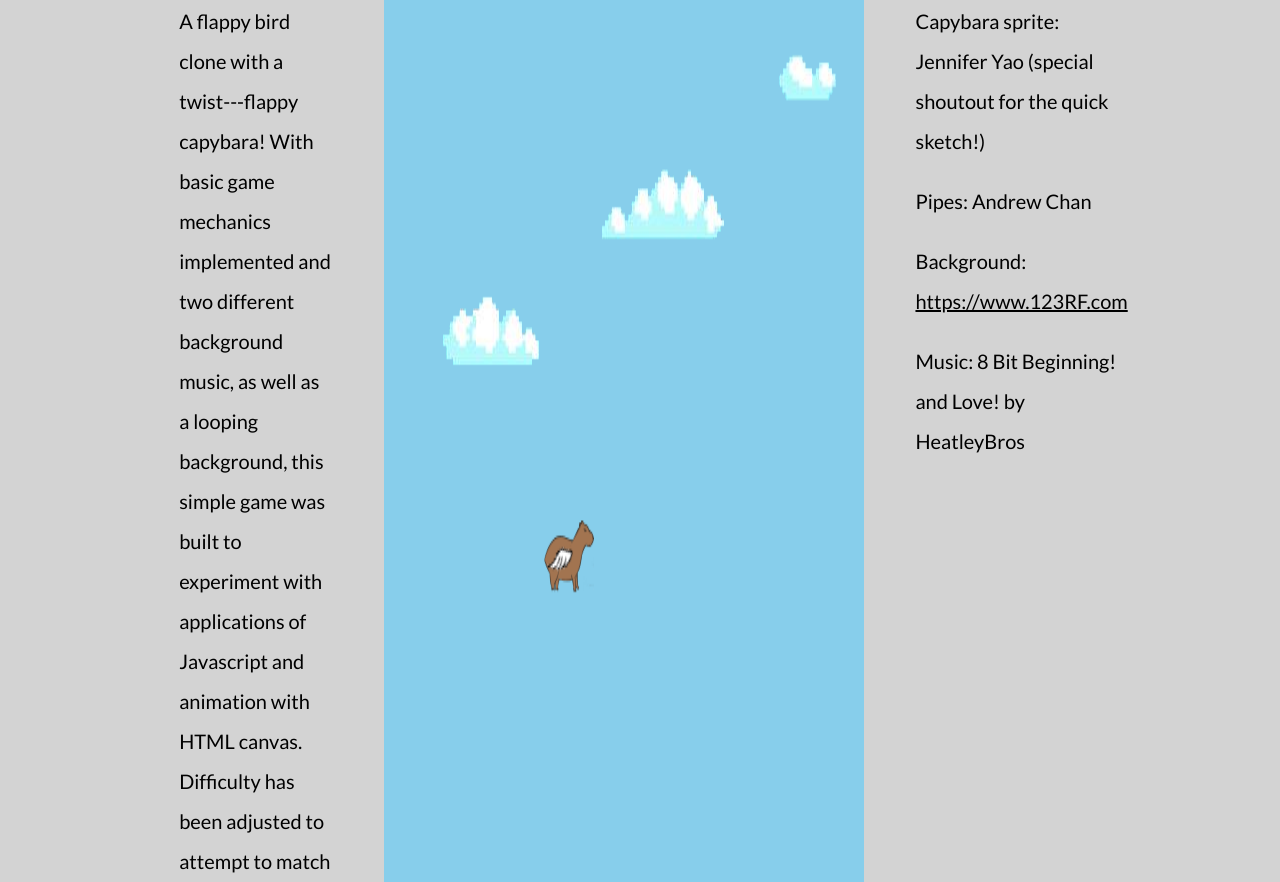
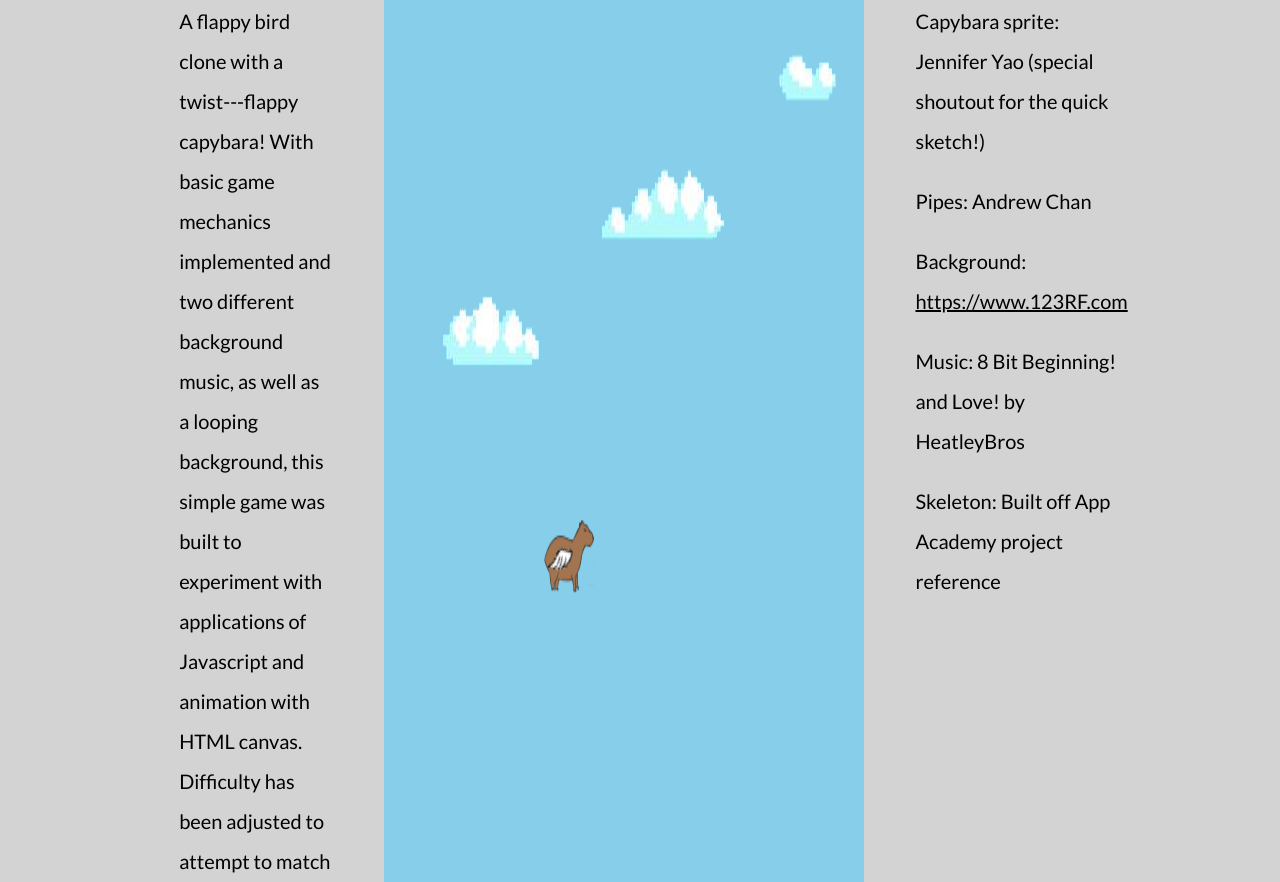
Before and after one commit to dowinterfor6/flappy-bird-clone, a website: page index.html in a window 1280 px wide. Shown: the part 215-1097 px from the top of the page. Drawn offline with Linux system fonts and the light colour scheme.

Commit message:
Update description and json

```diff
--- a/index.html
+++ b/index.html
@@ -53,6 +53,7 @@
                 <li>Pipes: Andrew Chan</li>
                 <li>Background: <a href="https://www.123RF.com">https://www.123RF.com</a></li>
                 <li>Music: 8 Bit Beginning! and Love! by HeatleyBros</li>
+                <li>Skeleton: Built off App Academy project reference</li>
             </ul>
         </aside>
     </section>
--- a/package.json
+++ b/package.json
@@ -10,7 +10,7 @@
   },
   "scripts": {
     "start": "webpack -w",
-    "postinstall": "webpack"
+    "heroku-prebuild": "npm install --dev"
   },
   "engines": {
     "node": "8.4.0",
```
Also changed, not shown: 1 other file.
